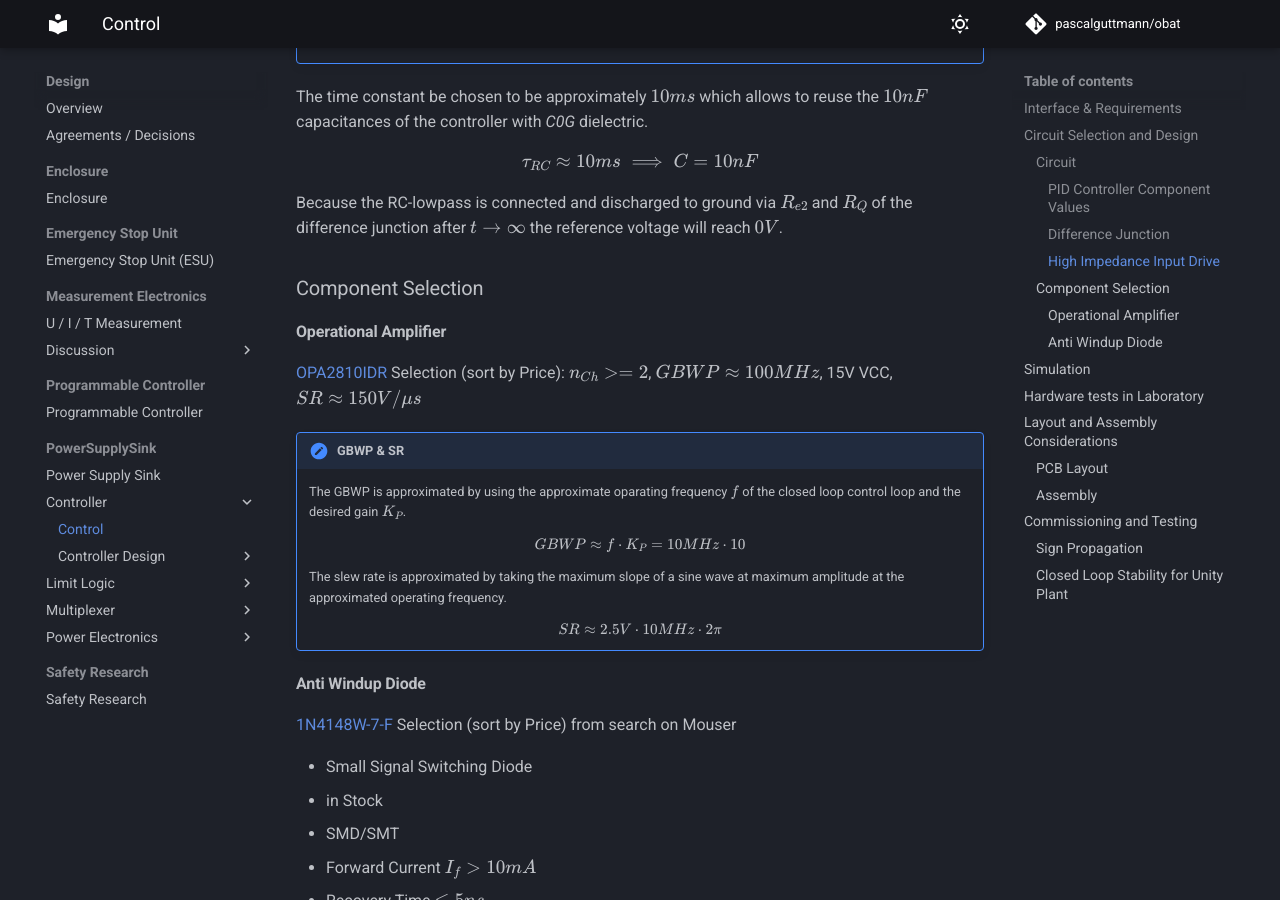
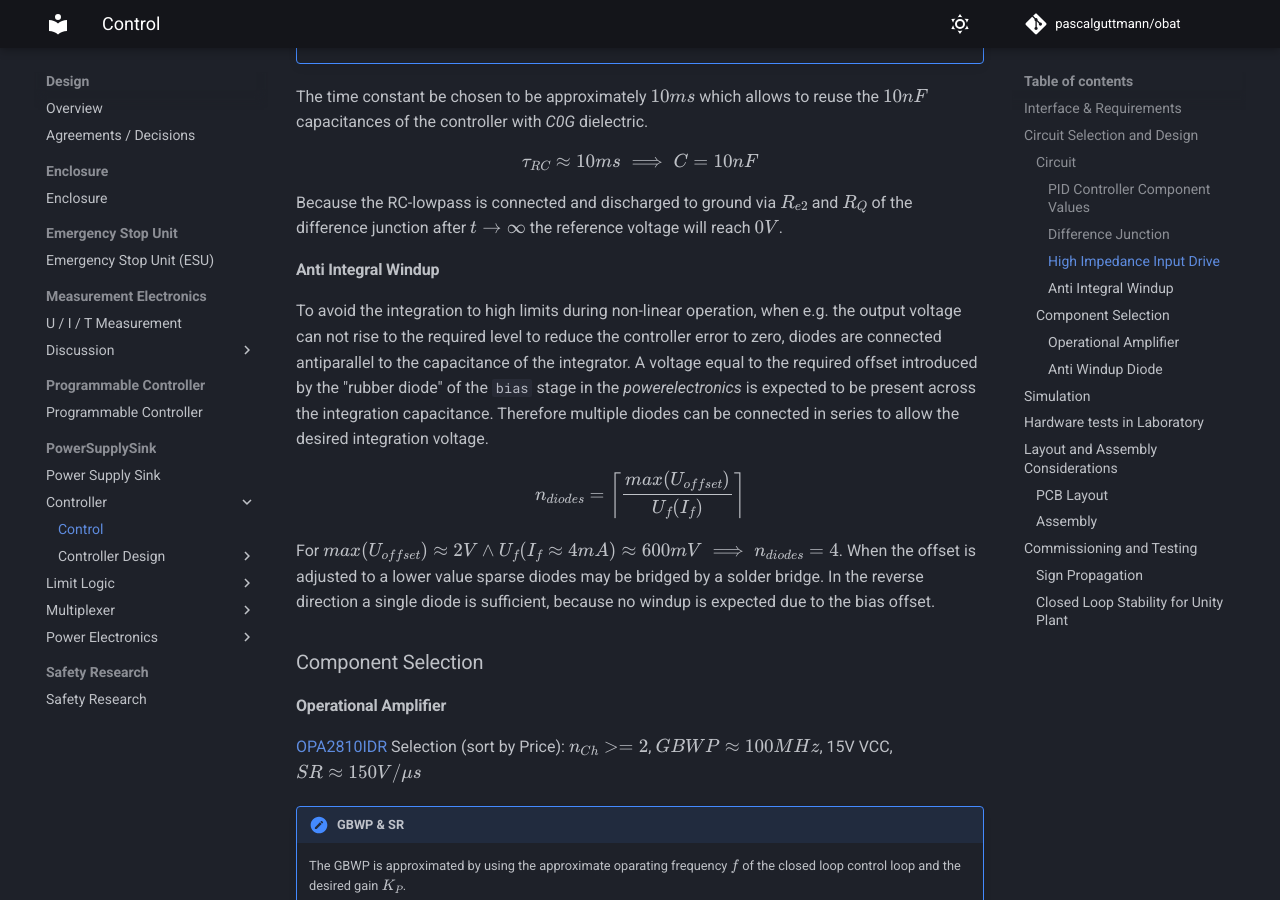
Before and after one commit to pascalguttmann/obat, an MkDocs documentation site: the page built from docs/design/pss/control/control.md, in a window 1280 px wide and 900 px high, scrolled down 3830 px. Built offline with MkDocs 1.6.1 and Material for MkDocs 9.7.7, drawn with Linux system fonts in a browser that asks for light colours; comment, search, counter and statistics services are not loaded.

Commit message:
add control doc anti integral windup

```diff
--- a/docs/design/pss/control/control.md
+++ b/docs/design/pss/control/control.md
@@ -133,6 +133,23 @@ Because the RC-lowpass is connected and discharged to ground via $R_{e2}$ and
 $R_Q$ of the difference junction after $t \rightarrow \infty$ the reference
 voltage will reach $0V$.
 
+#### Anti Integral Windup
+
+To avoid the integration to high limits during non-linear operation, when e.g.
+the output voltage can not rise to the required level to reduce the controller
+error to zero, diodes are connected antiparallel to the capacitance of the
+integrator.
+A voltage equal to the required offset introduced by the "rubber diode" of the
+`bias` stage in the _powerelectronics_ is expected to be present across the
+integration capacitance. Therefore multiple diodes can be connected in series
+to allow the desired integration voltage.
+$$ n_{diodes} = \left\lceil \frac{max(U_{offset})}{U_f(I_f)} \right\rceil $$
+For $max(U_{offset}) \approx 2V \land U_f(I_f \approx 4mA) \approx 600mV
+\implies n_{diodes} = 4$.
+When the offset is adjusted to a lower value sparse diodes may be bridged by a
+solder bridge. In the reverse direction a single diode is sufficient, because
+no windup is expected due to the bias offset.
+
 ### Component Selection
 
 #### Operational Amplifier
```
